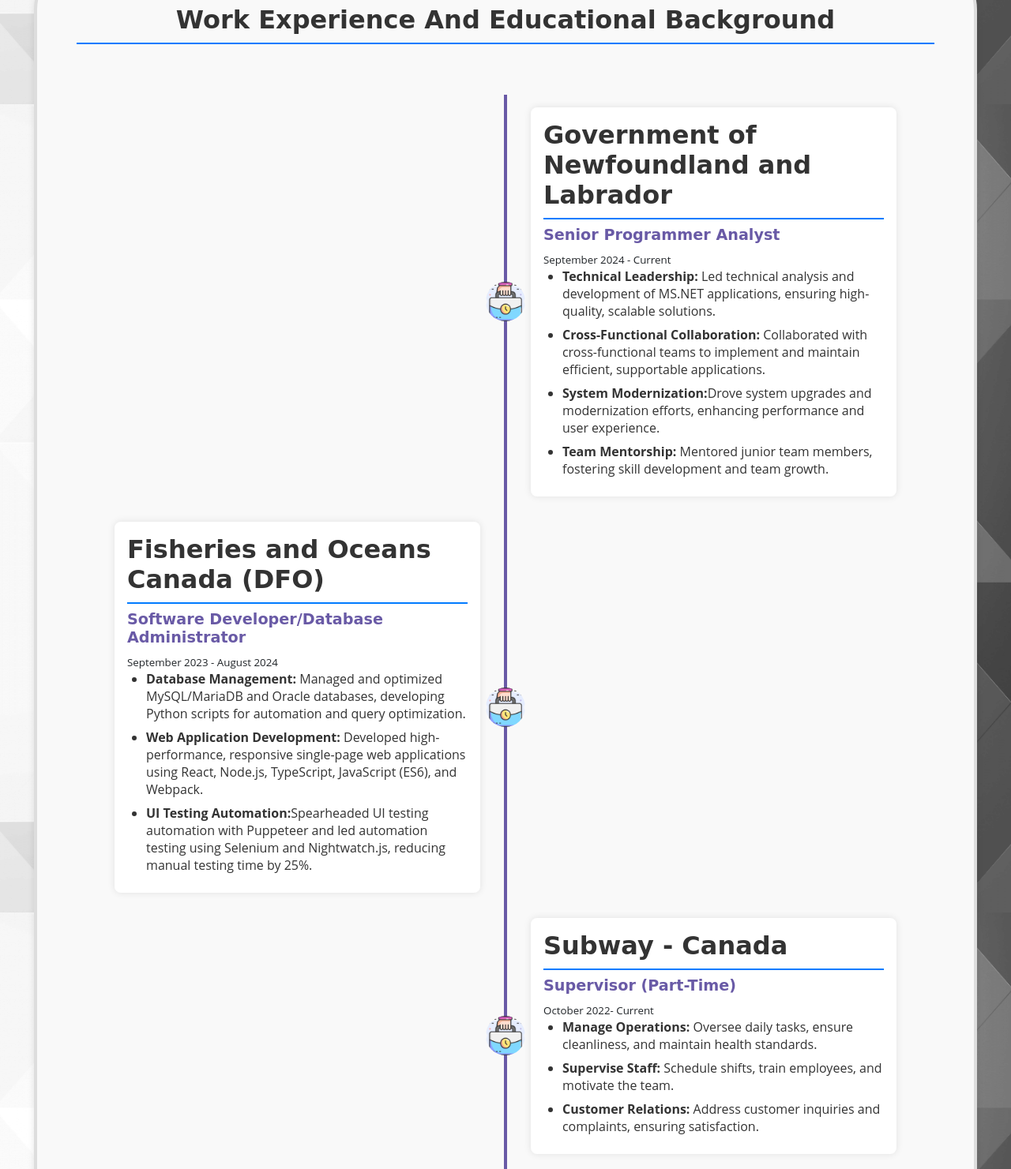
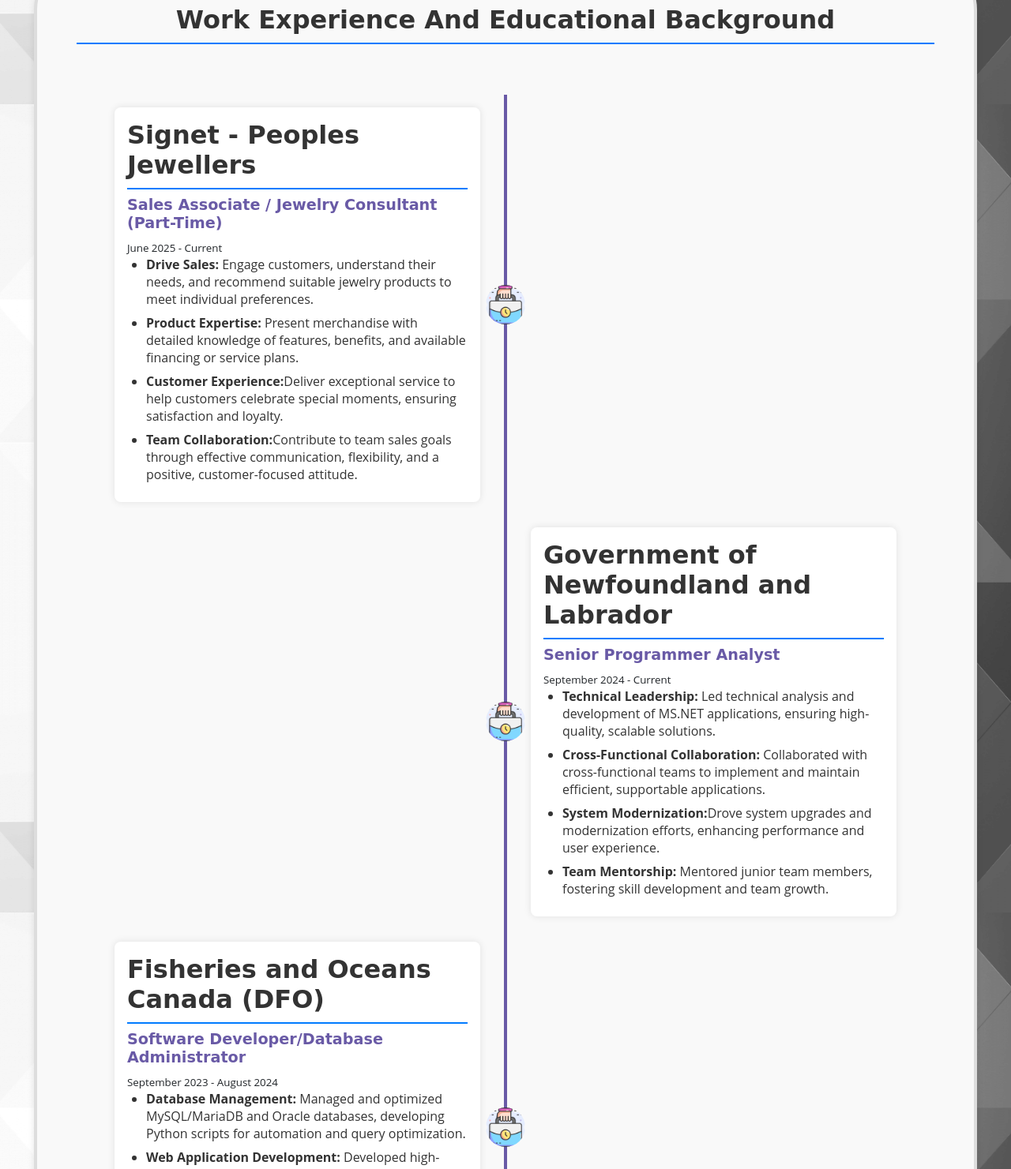
Before and after one commit to Neha-Thakare1995/Neha-Thakare1995.github.io, a plain HTML site: page index.html in a window 1280 px wide. Shown: the part 2940-4421 px from the top of the page at 79% size. Drawn offline with nearby package versions, Linux system fonts and the light colour scheme.

Commit message:
Add files via upload
Added Signet - Peoples Experience

```diff
--- a/index.html
+++ b/index.html
@@ -155,6 +155,21 @@
         <section id="history">
             <h2 style="text-align: center;">Work Experience And Educational Background</h2>
             <div class="timeline">
+                <div class="timeline-container left-container">
+                    <img src="briefcase (1).png" alt="Image">
+                    <div class="text-box left">
+                        <h2>Signet - Peoples Jewellers</h2>
+                        <h4>Sales Associate / Jewelry Consultant (Part-Time)</h4>
+                        <small>June 2025 - Current</small>
+                        <ul>
+                            <li><b>Drive Sales:</b> Engage customers, understand their needs, and recommend suitable jewelry products to meet individual preferences.</li>
+                            <li><b>Product Expertise: </b>Present merchandise with detailed knowledge of features, benefits, and available financing or service plans.</li>
+                            <li><b>Customer Experience:</b>Deliver exceptional service to help customers celebrate special moments, ensuring satisfaction and loyalty.</li>
+                            <li><b>Team Collaboration:</b>Contribute to team sales goals through effective communication, flexibility, and a positive, customer-focused attitude.</li>
+                        </ul>
+
+                    </div>
+                </div>
                 <div class="timeline-container right-container">
                     <img src="briefcase (1).png" alt="Image">
                     <div class="text-box right">
@@ -195,7 +210,7 @@
                     <div class="text-box right">
                         <h2>Subway - Canada</h2>
                         <h4>Supervisor (Part-Time)</h4>
-                        <small>October 2022- Current</small>
+                        <small>October 2022 - April 2025</small>
                         <ul>
                             <li><b>Manage Operations:</b> Oversee daily tasks, ensure cleanliness, and maintain health standards.</li>
                             <li><b>Supervise Staff:</b> Schedule shifts, train employees, and motivate the team.</li>
```
